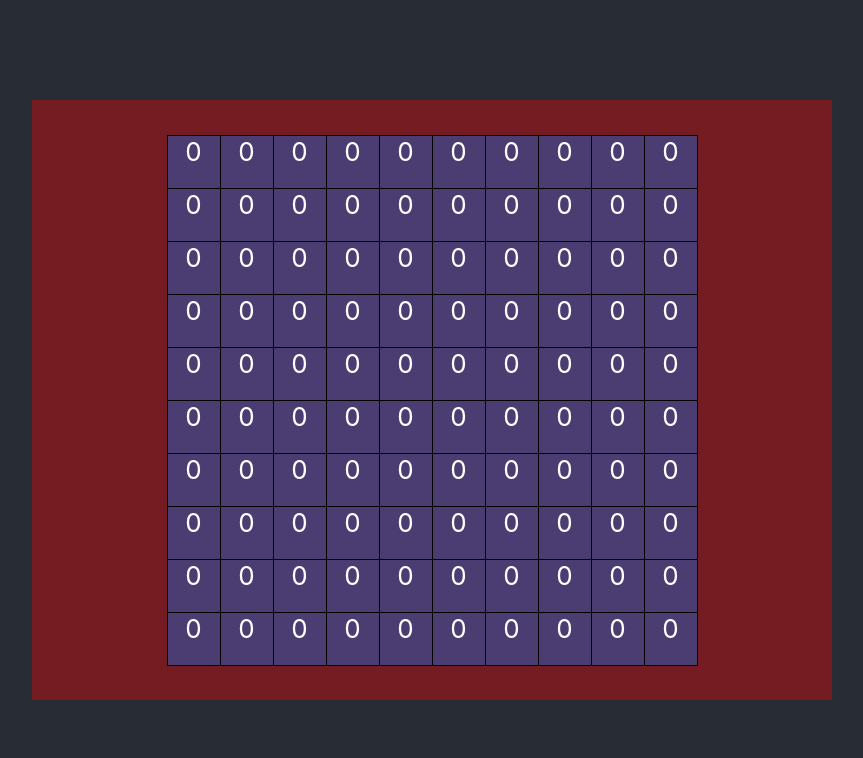
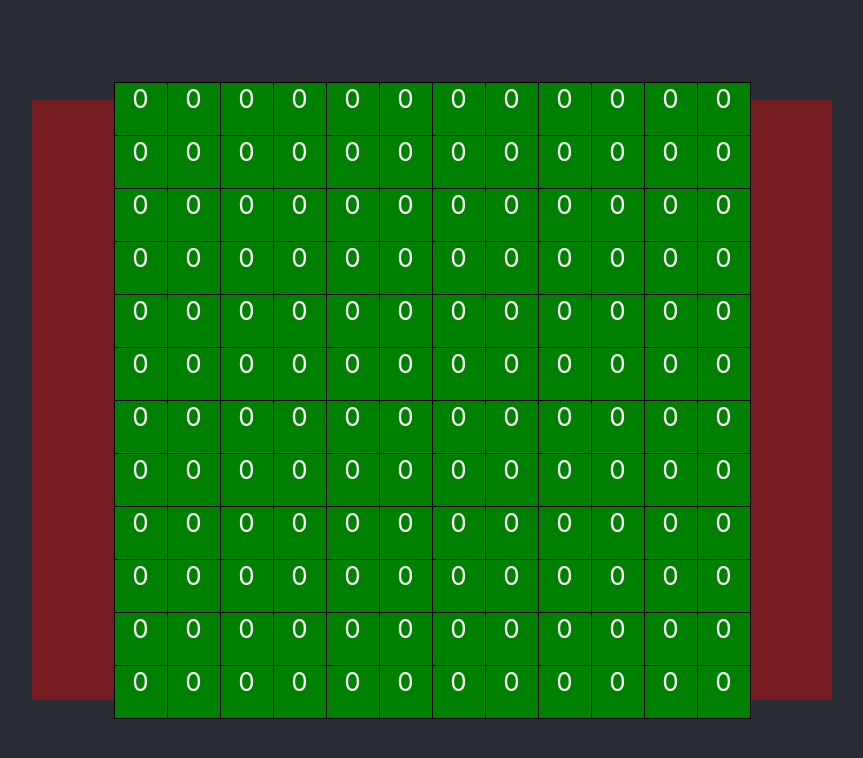
Before and after one commit to juthomas/IOTA_activity_Pixels, a React (Create React App) app: page / in a window 1280 px wide. Shown: the top 758 px of the page, without its empty margins (208-1071 px from the left). Built offline with nearby package versions, Linux system fonts and the light colour scheme.

Commit message:
[ADD] Toogle

```diff
--- a/src/level-1/level-1-1.css
+++ b/src/level-1/level-1-1.css
@@ -13,6 +13,7 @@
 	background-color: rgba(0, 119, 255, 0.356);
 	width: fit-content;
 	height: fit-content;
+	user-select: none;
 }
 
 .grid-row {
@@ -44,3 +45,7 @@
 	height: 100%;
 	width: 100%;
 }
+
+.grid-cell-content:hover {
+	background-color : red !important;
+}
--- a/src/level-1/level-1-1.jsx
+++ b/src/level-1/level-1-1.jsx
@@ -8,8 +8,8 @@ import './level-1-1.css'
 
 function createDataGrid(data)
 {
-	let sizeX = 10;
-	let sizeY = 10;
+	let sizeX = 12;
+	let sizeY = 12;
 
 	const grid = Array.from(Array(sizeY).keys()).map(() => Array.from(Array(sizeX).keys()));
 	Array.from(Array(sizeY).keys()).forEach((i) => {
@@ -22,18 +22,19 @@ function createDataGrid(data)
 
 const CellContent = ({cellData, x, y, onChange}) => {
 
-	const updateCell = (x, y) => {
-
-
-	}
-	// const { value, initialState } = cellData.toJSON();
-
 	return <div className='grid-cell-content' onClick={(e) => {
-		e.target.style.background = 'red';
+		// e.target.style.background = 'red';
 		console.log("cellData :", cellData)
-		onChange({x:x, y:y});
+		onChange({x:x, y:y,
+			newValue: cellData.value == '0' ? '1' : '0',
+			initialState: !cellData.initialState
+		});
 		// cellData.set("value", 42);
-		}}>
+		}}
+		style={{
+			backgroundColor: cellData.initialState ? 'blue' : 'green'
+		}}
+		>
 		{cellData.value}
 	</div>
 }
@@ -119,29 +120,11 @@ const Level1 = ({
 			{/* </div> */}
 		<RenderGrid grid={grid} onChange={(value) => {
 			console.log("Change Value :", value)
-
-			// let tmpgrid = grid;
 			const x = value.x;
 			const y = value.y;
-			// console.log("before",tmpgrid);
-			// tmpgrid = setIn(tmpgrid, [y, x], fromJS({value : '42', initialState : false}));
-
-
-			// printGrid(tmpgrid);
-
 			let newarr = [...grid];
-			newarr[y][x] = {value : '42', initialState : false};
-			// setArrayOfInput(newarr);
+			newarr[y][x] = {value : value.newValue, initialState : value.initialState};
 			setGrid(newarr);
-
-
-
-			// tmpgrid[value.x][value.y] = {value : '42', initialState : false};
-			// tmpgrid = tmpgrid.set('grid', { x, y });
-			// let cell = tmpgrid.getIn([x, y]);
-			// console.log("Cell :", cell);
-			// console.log("after",tmpgrid);
-			// printGrid(tmpgrid);
 			}}/>
 		</div>
 	);
```
